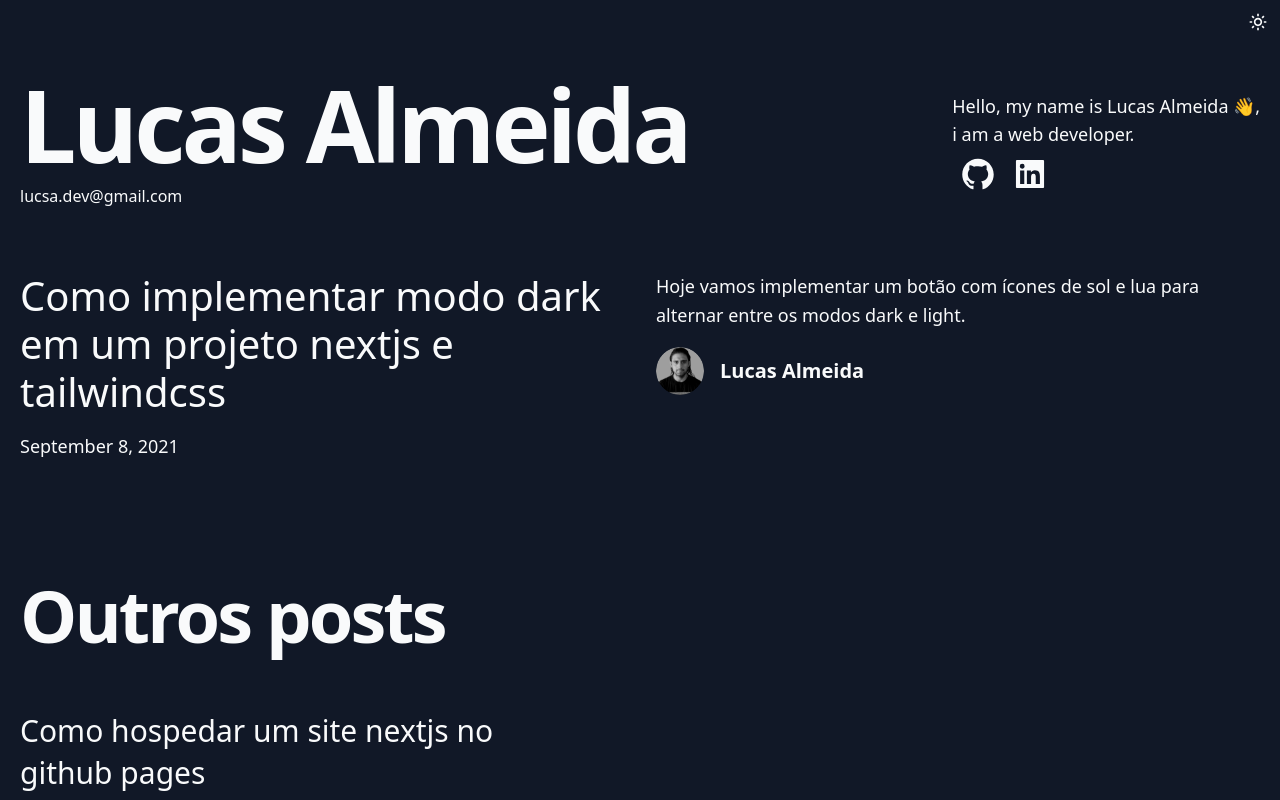
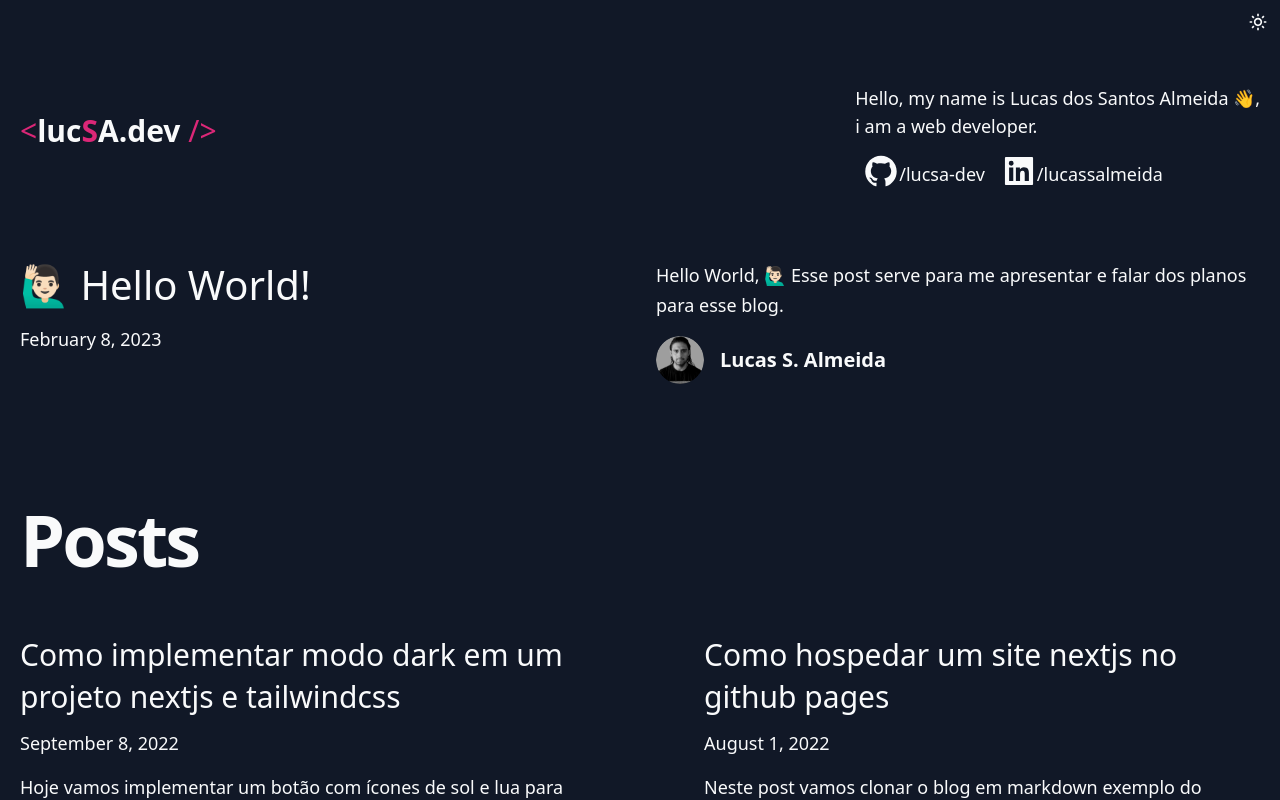
Before and after one commit to lucsa-dev/blog, a Next.js app: page / in a window 1280 px wide. Shown: the top 800 px of the page. Built offline with nearby package versions, Linux system fonts and the light colour scheme.

Commit message:
feat: update layout

```diff
--- /dev/null
+++ b/_posts/Hello World.md
@@ -0,0 +1,19 @@
+---
+title: '🙋🏻‍♂️ Hello World!'
+excerpt: 'Hello World, 🙋🏻‍♂️ Esse post serve para me apresentar e falar dos planos para esse blog.'
+date: '2023-02-08T12:35:07.322Z'
+author:
+  name: Lucas S. Almeida
+  picture: '/assets/blog/authors/lucas.png'
+---
+
+## Introdução
+
+Hello World, Beleza ? Me chamo Lucas, sou cearense, programador há alguns anos e atualmeite trabalho construindo coisas incríveis na Trivod.
+
+Este blog tem o objetivo de falar sobre os desafios do dia-a-dia do dev web, compartilhar boas práticas, fundamentos e soluções que servirão para ajudar outros devs. Além disso, acredito que passar conhecimento é uma excelente forma de aprimorar meus próprios conhecimentos além de fazer a diferença.
+
+meus planos envolvem falar de Javascript/Typescript, Fundamentos, framworks, erros, e resolução de problemas.
+
+
+Obrigado, até a própxima 🖖🏻.
--- a/_posts/como-hospedar-um-site-nextjs-no-github-pages.md
+++ b/_posts/como-hospedar-um-site-nextjs-no-github-pages.md
@@ -1,7 +1,7 @@
 ---
 title: 'Como hospedar um site nextjs no github pages'
 excerpt: 'Neste post vamos clonar o blog em markdown exemplo do nextjs, e vamos hospeda-lo no github pages, mas os passos podem ser usados em qualquer projeto nextjs. No final teremos um blog markdown em nextjs hospedado no github pages.'
-date: '2021-08-01T05:35:07.322Z'
+date: '2022-08-01T05:35:07.322Z'
 author:
   name: Lucas Almeida
   picture: '/assets/blog/authors/lucas.png'
--- a/_posts/como-implementar-modo-dark-em-seu-site-nextjs-tailwindcss.md
+++ b/_posts/como-implementar-modo-dark-em-seu-site-nextjs-tailwindcss.md
@@ -1,7 +1,7 @@
 ---
 title: 'Como implementar modo dark em um projeto nextjs e tailwindcss'
 excerpt: 'Hoje vamos implementar um botão com ícones de sol e lua para alternar entre os modos dark e light.'
-date: '2021-09-08T14:44:07.322Z'
+date: '2022-09-08T14:44:07.322Z'
 author:
   name: Lucas Almeida
   picture: '/assets/blog/authors/lucas.png'
--- a/components/hero-post.tsx
+++ b/components/hero-post.tsx
@@ -29,6 +29,7 @@ const HeroPost = ({
       </div>
       <div className="md:grid md:grid-cols-2 md:gap-x-16 lg:gap-x-8 mb-20 md:mb-28">
         <div>
+          <Link as={`/posts/${slug}`} href="/posts/[slug]" className="transition-colors hover:text-pink-500">
           <motion.h3 className="mb-4 text-4xl lg:text-5xl leading-tight" whileHover={{
             scale: [1, 1.4, 1.2],
             rotate: [0, 10, -10, 0],
@@ -36,10 +37,9 @@ const HeroPost = ({
               duration: .2
             }
           }}>
-            <Link as={`/posts/${slug}`} href="/posts/[slug]">
-              <a className="hover:underline">{title}</a>
+              {title}
+          </motion.h3>
             </Link>
-          </motion.h3>
           <div className="mb-4 md:mb-0 text-lg">
             <DateFormatter dateString={date} />
           </div>
--- a/components/intro.tsx
+++ b/components/intro.tsx
@@ -1,36 +1,21 @@
 import { AiFillGithub, AiFillLinkedin, AiFillTwitterCircle, AiFillYoutube } from "react-icons/ai";
 import { motion } from 'framer-motion';
 import Avatar from "./avatar";
+import Logo from "./logo";
 
 const Intro = () => {
   return (
     <section className="flex-col md:flex-row flex items-center md:justify-between mt-16 mb-16 md:mb-12">
-      <motion.div initial="hidden" animate="visible" variants={{
-        hidden: {
-          scale: .8,
-          opacity: 0
-        },
-        visible: {
-          scale: 1,
-          opacity: 1,
-          transition: {
-            delay: .4
-          }
-        },
-      }}>
-        <h1 className="text-5xl md:text-8xl font-bold tracking-tighter leading-tight">
-          Lucas Almeida
-        </h1>
-        <h4>lucsa.dev@gmail.com</h4>
-      </motion.div>
+        <Logo />
+
       <div>
-        <div className="mt-5 md:pl-8">
+        <div className="mt-5">
           <h4 className="text-center md:text-left text-lg">
-            Hello, my name is Lucas Almeida 👋,<br /> i am a web developer.
+            Hello, my name is Lucas dos Santos Almeida 👋,<br /> i am a web developer.
           </h4>
           {/* <a className="float-left text-4xl p-2" href="" target="_blank"><AiFillYoutube /></a> */}
-          <a className="float-left text-4xl p-2" href="https://github.com/Lucasalmeida-ux/" target="_blank"><AiFillGithub /></a>
-          <a className="float-left text-4xl p-2" href="https://www.linkedin.com/in/lucassalmeida/" target="_blank"><AiFillLinkedin /></a>
+          <a className="hover:text-pink-600 transition-colors float-left text-4xl p-2" href="https://github.com/lucsa-dev/" target="_blank"><AiFillGithub className="inline" /><span className="text-lg">/lucsa-dev</span></a>
+          <a className="hover:text-pink-600 transition-colors float-left text-4xl p-2" href="https://www.linkedin.com/in/lucassalmeida/" target="_blank"><AiFillLinkedin className="inline" /><span className="text-lg">/lucassalmeida</span></a>
           {/* <a className="float-left text-4xl p-2" href="" target="_blank"><AiFillTwitterCircle /></a> */}
         </div>
       </div>
--- a/components/layout.tsx
+++ b/components/layout.tsx
@@ -1,5 +1,6 @@
 import Meta from './meta'
 import ThemeToggle from './themeToggle'
+import Logo from './logo'
 
 type Props = {
   preview?: boolean
@@ -7,17 +8,19 @@ type Props = {
 }
 
 const Layout = ({ preview, children }: Props) => {
-  return (
-    <>
+  return <>
       <Meta />
       <div className="min-h-screen">
         <div className="p-3 fixed right-0 top-0">
           <ThemeToggle />
         </div>
-        <main>{children}</main>
+        <main>
+            <div className="">
+            {children}
+              </div>
+          </main>
       </div>
     </>
-  )
 }
 
 export default Layout
--- /dev/null
+++ b/components/logo.tsx
@@ -0,0 +1,23 @@
+import Link from 'next/link'
+import { motion } from 'framer-motion';
+
+
+const Logo = () => {
+    return (<motion.h3 initial="visible" animate="visible" whileHover={{
+        scale: [1, 1.1],
+        scaleX: [1, 1.1, 1.1, 1, 1],
+        scaleY: [1, 1, 1.1, 1.1, 1],
+        rotate: [0, 0, 0, 0],
+        transition: {
+          duration: .2
+        }
+      }}>
+       <div className='text-3xl text-center font-normal'>
+          <Link href="" >
+          <span className='text-pink-600'>&lt;</span><span className="font-bold">luc<span className="text-pink-600">S</span>A.dev</span> <span className="text-pink-600">/&gt;</span>
+        </Link>
+        </div>
+        </motion.h3>)
+}
+
+export default Logo
--- a/components/more-stories.tsx
+++ b/components/more-stories.tsx
@@ -9,7 +9,7 @@ const MoreStories = ({ posts }: Props) => {
   return (
     <section>
       <h2 className="mb-8 text-5xl md:text-7xl font-bold tracking-tighter leading-tight">
-        Outros posts
+        Posts
       </h2>
       <div className="grid grid-cols-1 md:grid-cols-2 md:gap-x-16 lg:gap-x-32 gap-y-20 md:gap-y-32 mb-32">
         {posts.map((post) => (
--- a/components/post-preview.tsx
+++ b/components/post-preview.tsx
@@ -28,13 +28,13 @@ const PostPreview = ({
         {coverImage && <CoverImage slug={slug} title={title} src={coverImage} />}
       </div>
       <motion.h3 className="text-3xl mb-3 leading-snug" whileHover={{
-        scale: 1.2,
+        scale: 1.1,
         transition: {
           duration: .2
         }
       }}>
-        <Link as={`/posts/${slug}`} href="/posts/[slug]">
-          <a className="hover:underline">{title}</a>
+        <Link as={`/posts/${slug}`} href="/posts/[slug]" className='transition-colors hover:text-pink-600'>
+          {title}
         </Link>
       </motion.h3>
       <div className="text-lg mb-4">
--- a/components/themeToggle.tsx
+++ b/components/themeToggle.tsx
@@ -23,7 +23,7 @@ export default function ThemeToggle() {
     return (
         // E a logica em si
         <button
-            className="focus:outline-none"
+            className="focus:outline-none transition-colors hover:text-pink-600"
             onClick={() => setTheme(isDark() ? "light" : "dark")}
             aria-label="Theme toggle"
         >
--- a/package.json
+++ b/package.json
@@ -7,6 +7,8 @@
     "typecheck": "tsc"
   },
   "dependencies": {
+    "@ant-design/icons": "^5.0.1",
+    "antd": "^5.3.0",
     "classnames": "^2.3.1",
     "date-fns": "^2.28.0",
     "framer-motion": "^7.3.5",
--- a/pages/index.tsx
+++ b/pages/index.tsx
@@ -12,6 +12,7 @@ type Props = {
 }
 
 export default function Index({ allPosts }: Props) {
+  console.log("🚀 ~ file: index.tsx:15 ~ Index ~ allPosts:", allPosts)
   const heroPost = allPosts[0]
   const morePosts = allPosts.slice(1)
   return (
```
Also changed, not shown: 1 other file (tests, documents, lock files or other folders).
